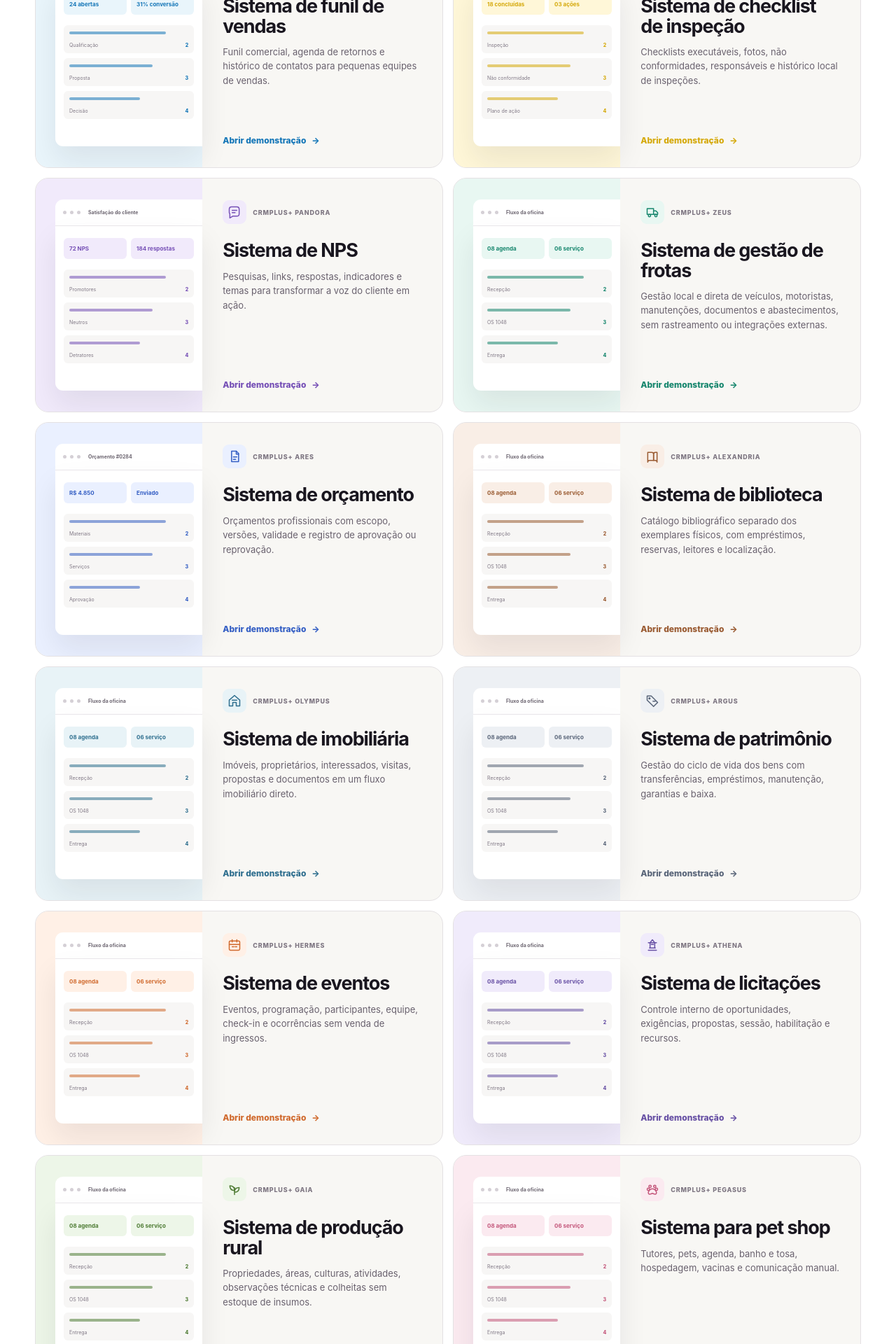
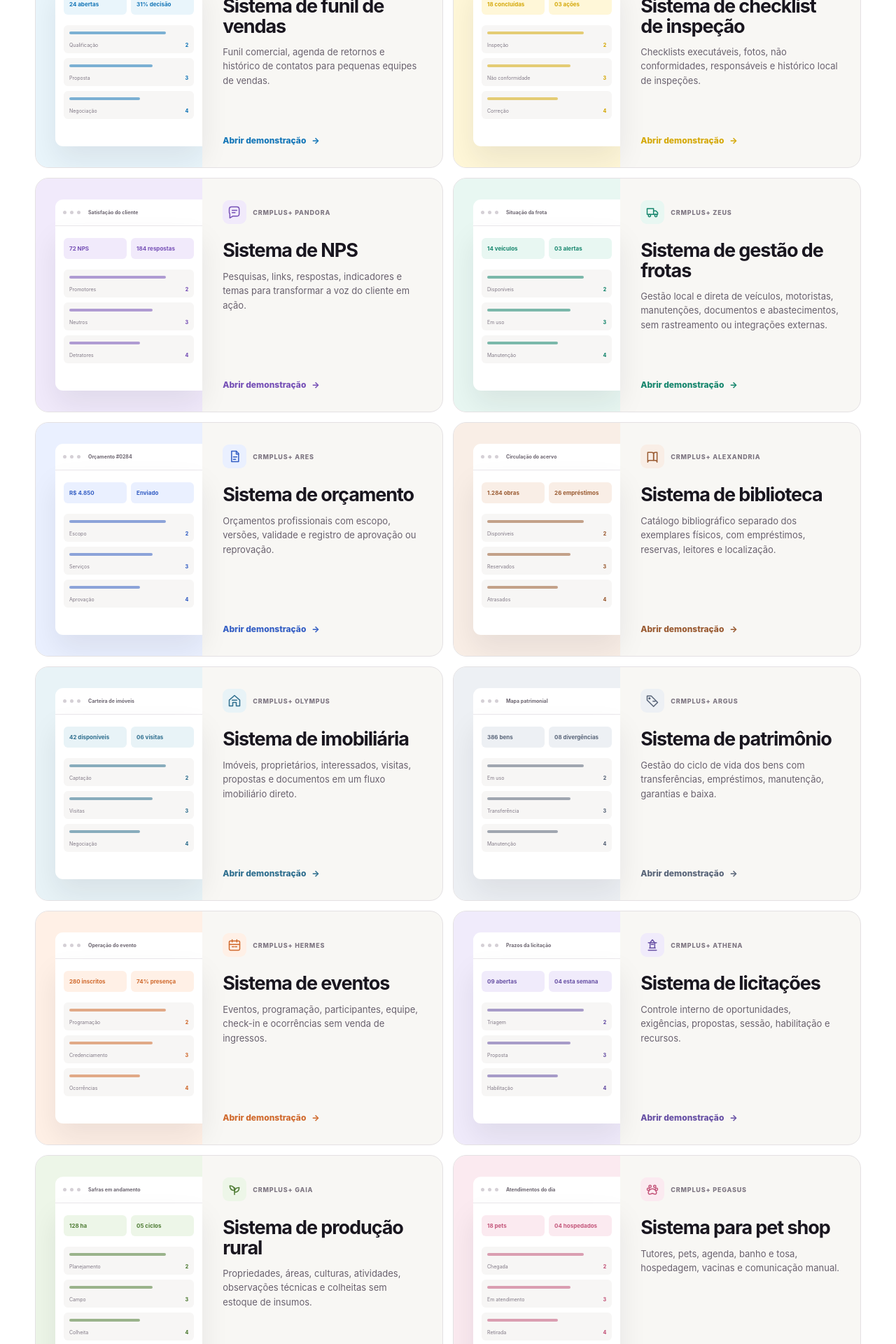
Before and after one commit to aruanmf446-hub/crmplus, a Next.js app: page / in a window 1280 px wide. Shown: the part 1620-3540 px from the top of the page at 70% size. Built offline with nearby package versions, Linux system fonts and the light colour scheme.

Commit message:
style: add distinct homepage previews for all CRM Plus apps

```diff
--- a/components/ProductScene.tsx
+++ b/components/ProductScene.tsx
@@ -2,15 +2,24 @@ type SceneProps = { slug: string; label: string };
 
 const sceneData: Record<string, { title: string; stats: string[]; rows: string[] }> = {
   atlas: { title: "Fluxo da oficina", stats: ["08 agenda", "06 serviço"], rows: ["Recepção", "OS 1048", "Entrega"] },
-  ares: { title: "Orçamento #0284", stats: ["R$ 4.850", "Enviado"], rows: ["Materiais", "Serviços", "Aprovação"] },
-  artemis: { title: "Pedidos em preparo", stats: ["12 abertos", "18 min"], rows: ["Mesa 08", "Cozinha", "Caixa"] },
+  ares: { title: "Orçamento #0284", stats: ["R$ 4.850", "Enviado"], rows: ["Escopo", "Serviços", "Aprovação"] },
+  artemis: { title: "Pedidos em preparo", stats: ["12 abertos", "18 min"], rows: ["Mesa 08", "Cozinha", "Pronto"] },
   pandora: { title: "Satisfação do cliente", stats: ["72 NPS", "184 respostas"], rows: ["Promotores", "Neutros", "Detratores"] },
-  poseidon: { title: "Funil de vendas", stats: ["24 abertas", "31% conversão"], rows: ["Qualificação", "Proposta", "Decisão"] },
-  hercules: { title: "Inspeções de hoje", stats: ["18 concluídas", "03 ações"], rows: ["Inspeção", "Não conformidade", "Plano de ação"] },
+  poseidon: { title: "Carteira comercial", stats: ["24 abertas", "31% decisão"], rows: ["Qualificação", "Proposta", "Negociação"] },
+  hercules: { title: "Inspeções de hoje", stats: ["18 concluídas", "03 ações"], rows: ["Inspeção", "Não conformidade", "Correção"] },
+  zeus: { title: "Situação da frota", stats: ["14 veículos", "03 alertas"], rows: ["Disponíveis", "Em uso", "Manutenção"] },
+  alexandria: { title: "Circulação do acervo", stats: ["1.284 obras", "26 empréstimos"], rows: ["Disponíveis", "Reservados", "Atrasados"] },
+  olympus: { title: "Carteira de imóveis", stats: ["42 disponíveis", "06 visitas"], rows: ["Captação", "Visitas", "Negociação"] },
+  argus: { title: "Mapa patrimonial", stats: ["386 bens", "08 divergências"], rows: ["Em uso", "Transferência", "Manutenção"] },
+  hermes: { title: "Operação do evento", stats: ["280 inscritos", "74% presença"], rows: ["Programação", "Credenciamento", "Ocorrências"] },
+  athena: { title: "Prazos da licitação", stats: ["09 abertas", "04 esta semana"], rows: ["Triagem", "Proposta", "Habilitação"] },
+  gaia: { title: "Safras em andamento", stats: ["128 ha", "05 ciclos"], rows: ["Planejamento", "Campo", "Colheita"] },
+  pegasus: { title: "Atendimentos do dia", stats: ["18 pets", "04 hospedados"], rows: ["Chegada", "Em atendimento", "Retirada"] },
+  titans: { title: "Avanço das obras", stats: ["06 ativas", "12 pendências"], rows: ["Planejamento", "Execução", "Entrega"] },
 };
 
 export function ProductScene({ slug, label }: SceneProps) {
-  const scene = sceneData[slug] ?? sceneData.atlas;
+  const scene = sceneData[slug] ?? { title: "Operação em andamento", stats: ["Dados locais", "Fluxo ativo"], rows: ["Entrada", "Andamento", "Resultado"] };
   return (
     <div className="product-scene" role="img" aria-label={label}>
       <div className="scene-bar"><i /><i /><i /><span>{scene.title}</span></div>
```
